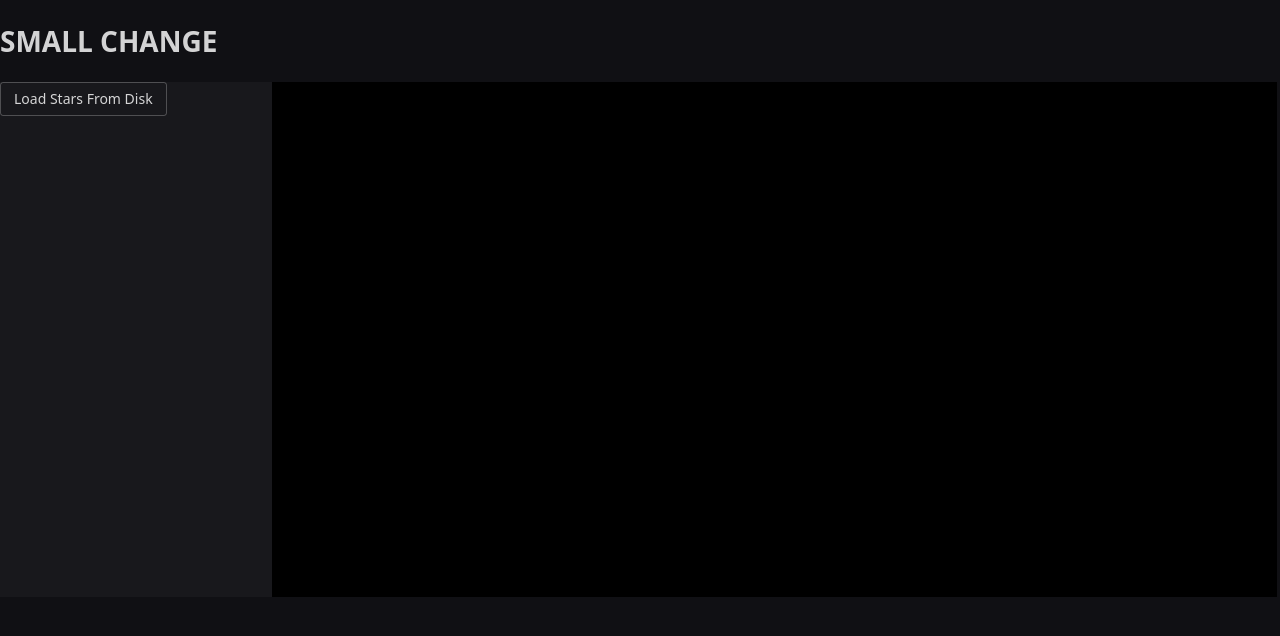
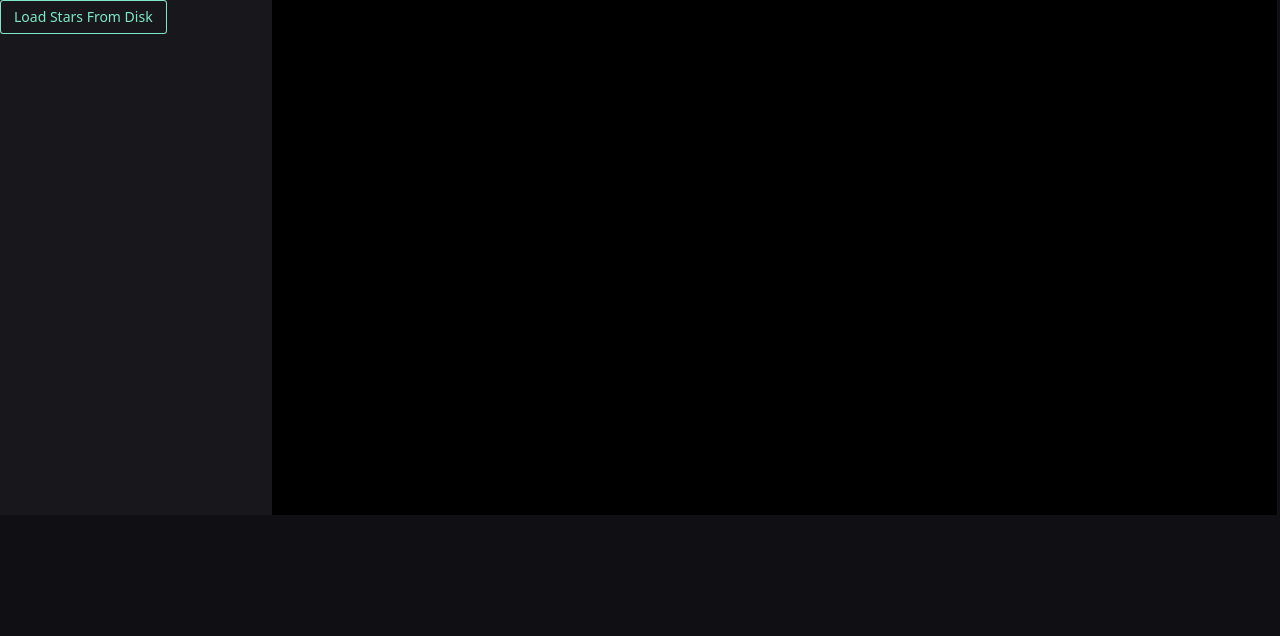
Before and after one commit to vivax3794/supercharged-stars, a Vue app: page / in a window 1280 px wide. Shown: the top 636 px of the page. Built offline with nearby package versions, Linux system fonts and the light colour scheme.

Commit message:
remove change

```diff
--- a/src/components/Root.vue
+++ b/src/components/Root.vue
@@ -1,5 +1,4 @@
 <template>
-    <h1>SMALL CHANGE</h1>
     <n-layout has-sider>
         <n-layout-sider>
             <n-button @click="load_stars_clicked">Load Stars From Disk</n-button>
```
